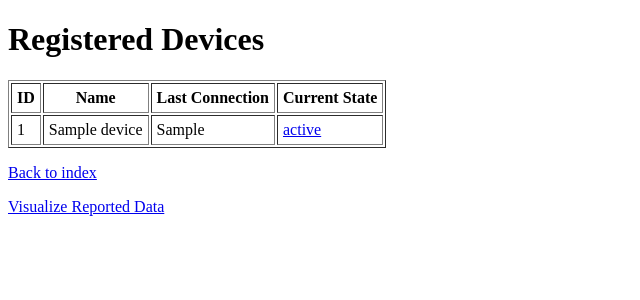
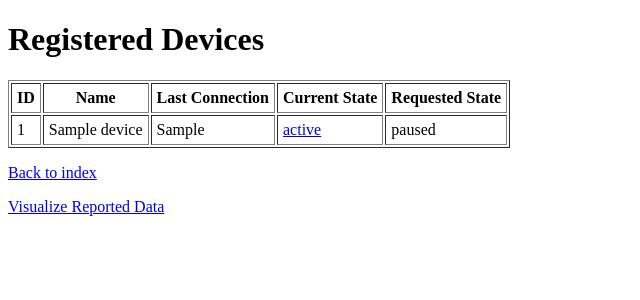
Before and after one commit to Jakobimatrix/HASP, a Flask app: template templates/devices.html in a window 1280 px wide. Shown: the top 300 px of the page, without its empty margins (0-640 px from the left). Run offline with Flask 3, Linux system fonts and the light colour scheme; the template is opened without the code that fills it: most values are stand-ins (such as "Sample title", 1, 10 or a date in 2020); parts of the project's set-up code (start-up, migrations or seed data) failed here and were passed over.

Commit message:
new row requested state in devices table

```diff
--- a/gui/devices.py
+++ b/gui/devices.py
@@ -15,11 +15,13 @@ def register(app):
         for dev_id, name, last_seen in raw_devices:
             state_row = get_state(dev_id)
             current_state = state_row["current_state"] if state_row and state_row.get("current_state") else None
+            requested_state = state_row["requested_state"] if state_row and state_row.get("requested_state") else None
             devices.append({
                 "id": dev_id,
                 "name": name,
                 "last_seen": datetime.fromtimestamp(last_seen).strftime("%Y-%m-%d %H:%M:%S"),
-                "current_state": current_state
+                "current_state": current_state,
+                "requested_state": requested_state
             })
 
         return render_template("devices.html", devices=devices)
--- a/templates/change_state.html
+++ b/templates/change_state.html
@@ -44,5 +44,6 @@
         <button type="submit" class="btn btn-primary">Submit</button>
     </form>
 </div>
+<p><a href="{{ url_for('devices') }}">Device List</a></p>
 </body>
 </html>
--- a/templates/devices.html
+++ b/templates/devices.html
@@ -13,6 +13,7 @@
             <th>Name</th>
             <th>Last Connection</th>
             <th>Current State</th>
+            <th>Requested State</th>
         </tr>
         {% for d in devices %}
         <tr>
@@ -26,6 +27,13 @@
                     --
                 {% endif %}
             </td>
+            <td>
+                {% if d.requested_state %}
+                    {{ d.requested_state }}
+                {% else %}
+                    --
+                {% endif %}
+            </td>
         </tr>
         {% endfor %}
     </table>
```
Also changed, not shown: api/state.py (+6 -1 lines).
